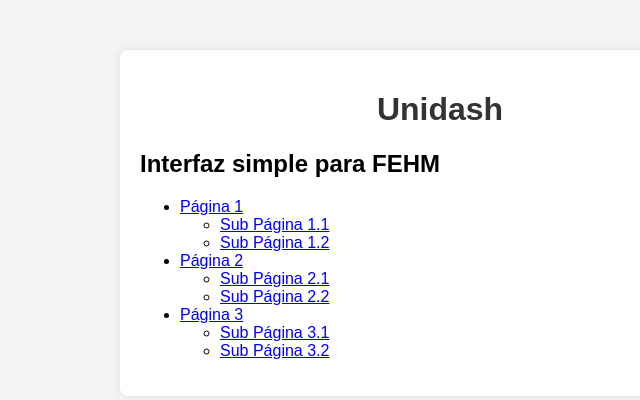
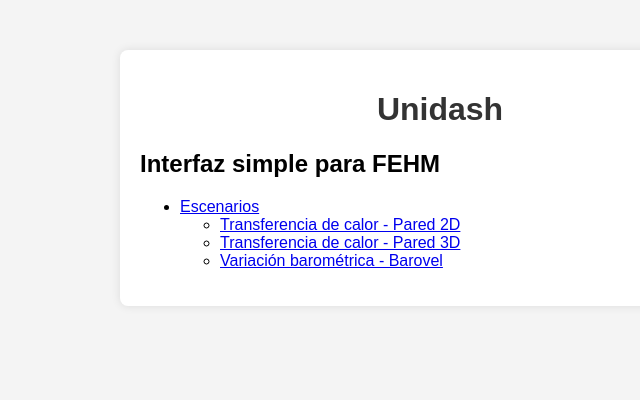
Before and after one commit to jjgarrid/Unidash, a Flask app: page / in a window 1280 px wide. Shown: the top 400 px of the page, without its empty margins (200-840 px from the left). Run offline with Flask 3, Linux system fonts and the light colour scheme.

Commit message:
Add subtitle and update menu in `index.html`
* Add subtitle "Interfaz simple para FEHM" below the title "Unidash"
* Update menu to reflect new page structure
* Add links to new pages pared2d, pared3d, and barovel

Add "back to home" button in new pages

* Add "back to home" button in `pared2d.html`
* Add "back to home" button in `pared3d.html`
* Add "back to home" button in `barovel.html`

```diff
--- a/app/templates/barovel.html
+++ b/app/templates/barovel.html
@@ -9,6 +9,7 @@
 <body>
     <div class="container">
         <h1>Barovel</h1>
+        <a href="{{ url_for('home') }}">Volver a la página principal</a>
     </div>
 </body>
 </html>
--- a/app/templates/index.html
+++ b/app/templates/index.html
@@ -12,22 +12,11 @@
         <h2>Interfaz simple para FEHM</h2>
         <div class="menu">
             <ul>
-                <li><a href="#">Página 1</a>
+                <li><a href="#">Escenarios</a>
                     <ul>
-                        <li><a href="#">Sub Página 1.1</a></li>
-                        <li><a href="#">Sub Página 1.2</a></li>
-                    </ul>
-                </li>
-                <li><a href="#">Página 2</a>
-                    <ul>
-                        <li><a href="#">Sub Página 2.1</a></li>
-                        <li><a href="#">Sub Página 2.2</a></li>
-                    </ul>
-                </li>
-                <li><a href="#">Página 3</a>
-                    <ul>
-                        <li><a href="#">Sub Página 3.1</a></li>
-                        <li><a href="#">Sub Página 3.2</a></li>
+                        <li><a href="{{ url_for('pared2d') }}">Transferencia de calor - Pared 2D</a></li>
+                        <li><a href="{{ url_for('pared3d') }}">Transferencia de calor - Pared 3D</a></li>
+                        <li><a href="{{ url_for('barovel') }}">Variación barométrica - Barovel</a></li>
                     </ul>
                 </li>
             </ul>
--- a/app/templates/pared2d.html
+++ b/app/templates/pared2d.html
@@ -9,6 +9,7 @@
 <body>
     <div class="container">
         <h1>Pared 2D</h1>
+        <a href="{{ url_for('home') }}">Volver a la página principal</a>
     </div>
 </body>
 </html>
--- a/app/templates/pared3d.html
+++ b/app/templates/pared3d.html
@@ -9,6 +9,7 @@
 <body>
     <div class="container">
         <h1>Pared 3D</h1>
+        <a href="{{ url_for('home') }}">Volver a la página principal</a>
     </div>
 </body>
 </html>
```
